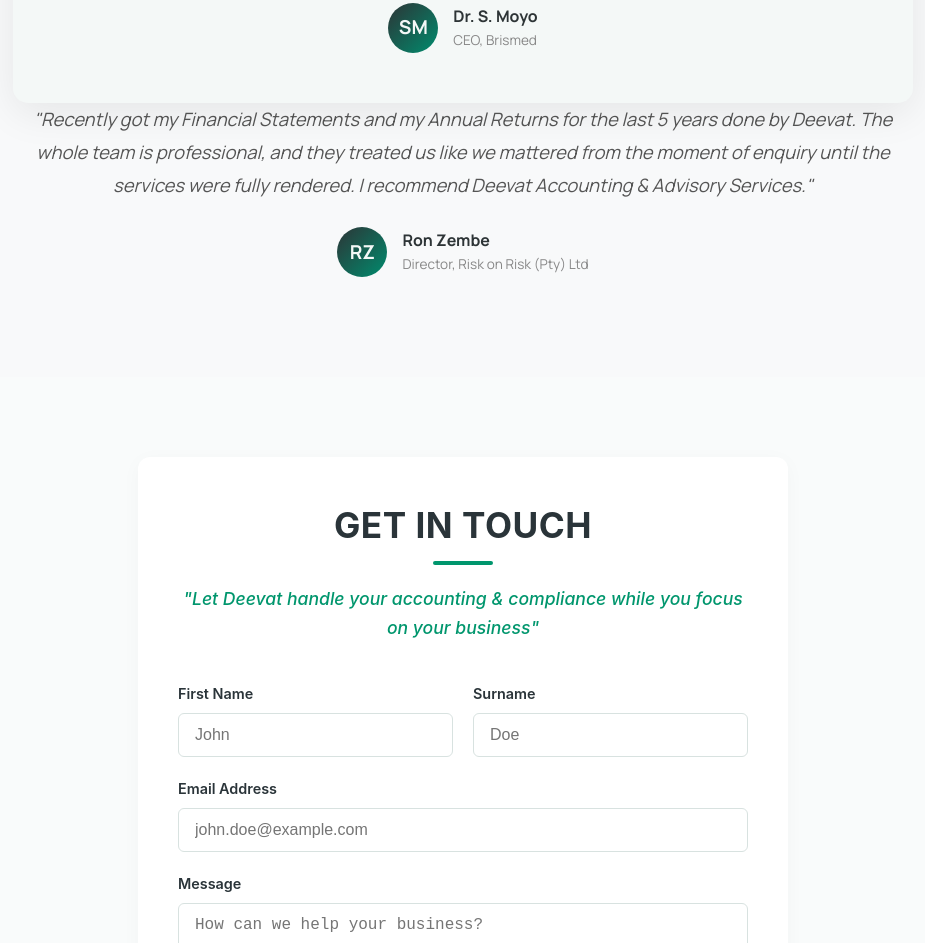
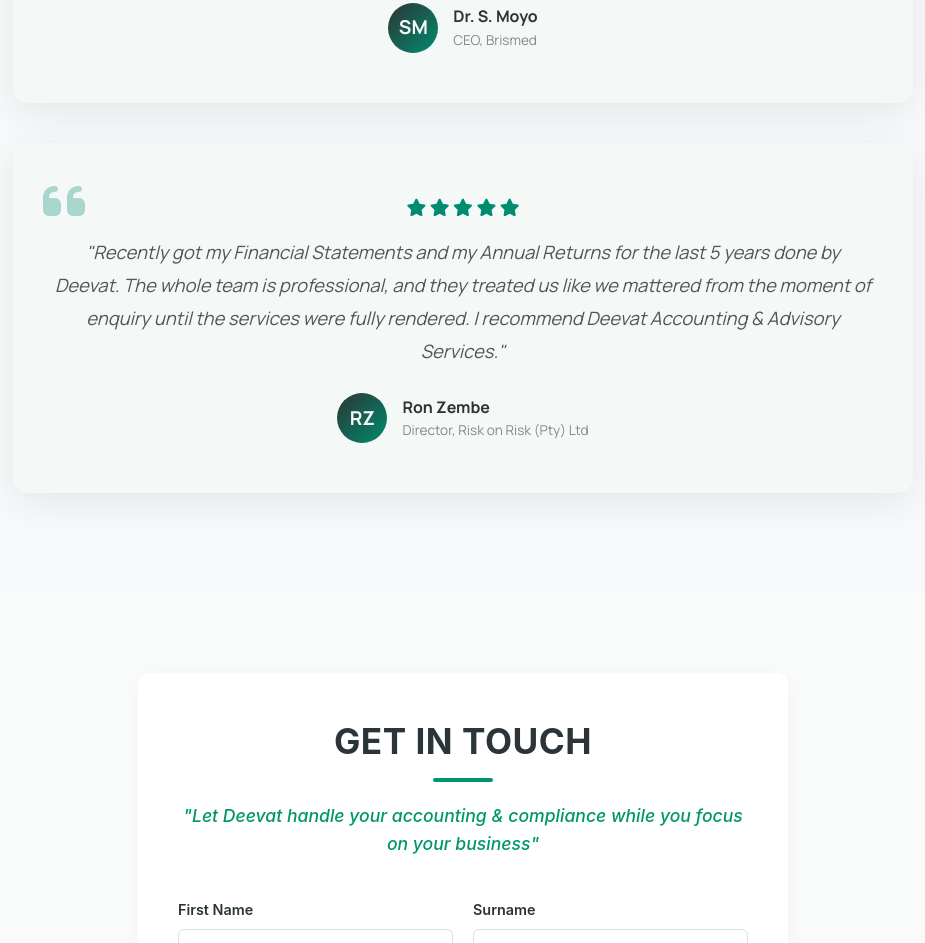
Before and after one commit to Deevat/website-vercel, a website: page index.html in a window 1280 px wide. Shown: the part 4281-5224 px from the top of the page, without its empty margins (177-1102 px from the left). Drawn offline with nearby package versions, Linux system fonts and the light colour scheme.

Commit message:
Update index.html

```diff
--- a/index.html
+++ b/index.html
@@ -938,10 +938,21 @@
                         <div class="reviewer-role">CEO, Brismed</div>
                     </div>
                 </div>
+            </div>
+
+            <div class="review-card" style="margin-top:40px;">
+                <div class="review-stars">
+                    <i class="fas fa-star"></i>
+                    <i class="fas fa-star"></i>
+                    <i class="fas fa-star"></i>
+                    <i class="fas fa-star"></i>
+                    <i class="fas fa-star"></i>
                 </div>
+
                 <p class="review-text">
                     "Recently got my Financial Statements and my Annual Returns for the last 5 years done by Deevat. The whole team is professional, and they treated us like we mattered from the moment of enquiry until the services were fully rendered. I recommend Deevat Accounting & Advisory Services."
                 </p>
+
                 <div class="reviewer">
                     <div class="reviewer-avatar">RZ</div>
                     <div class="reviewer-info">
```
